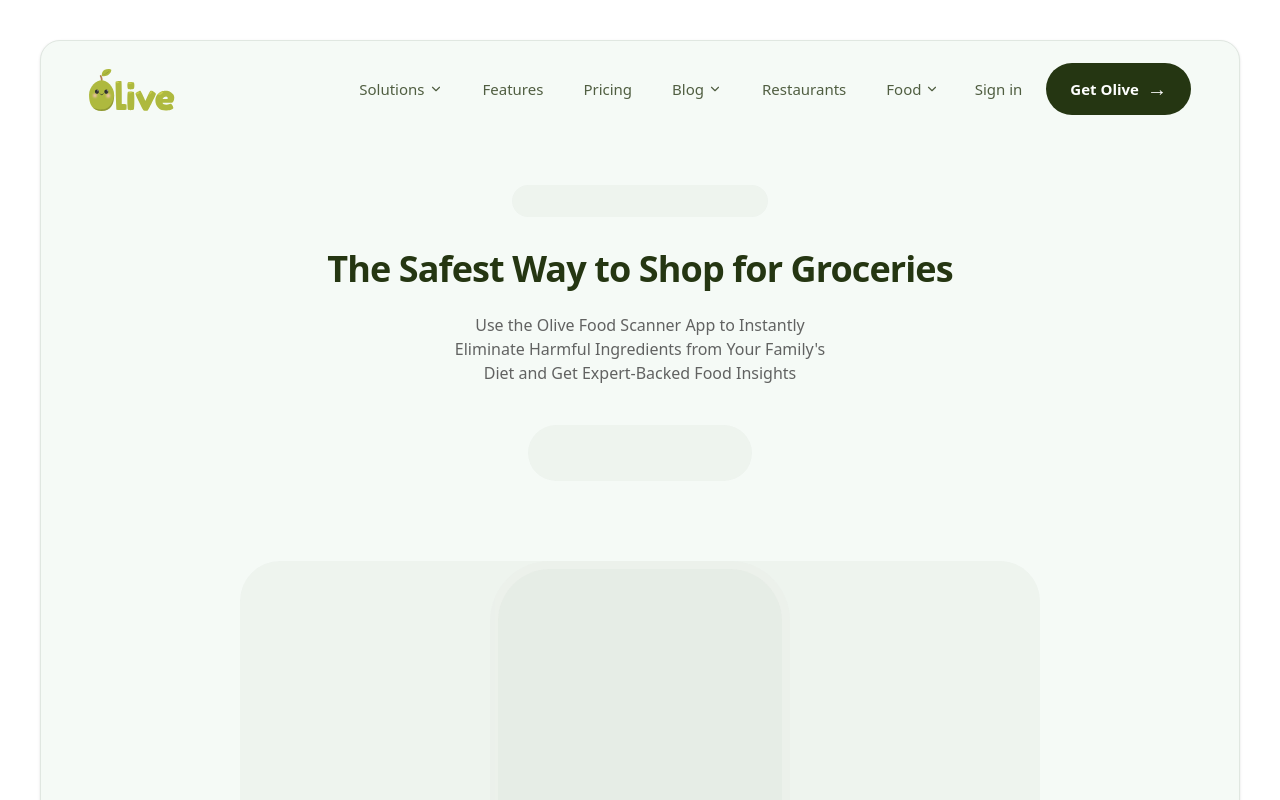
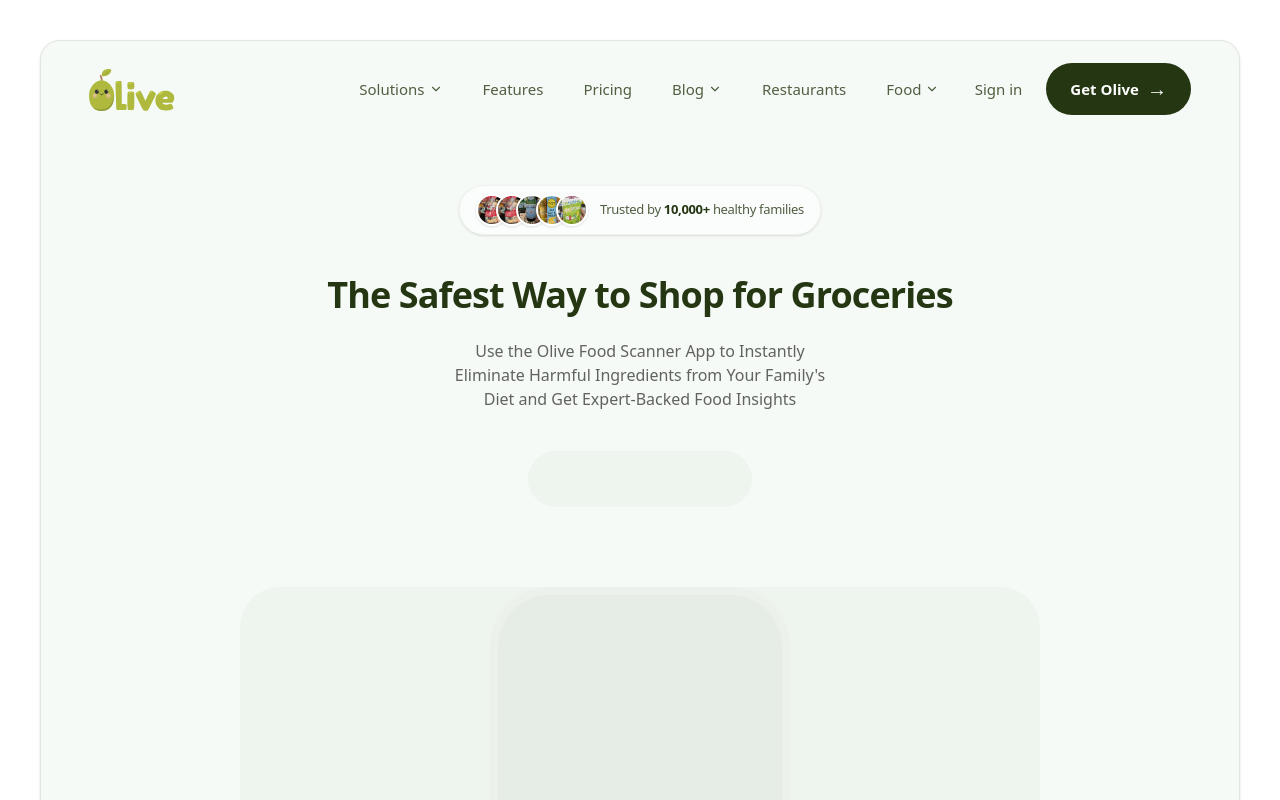
Before and after one commit to getabalewKemaw/oliveapp, a Next.js app: page / in a window 1280 px wide. Shown: the top 800 px of the page. Built offline with nearby package versions, Linux system fonts and the light colour scheme.

Commit message:
feat: add social proof TrustedBy component with avatar stack

```diff
--- a/src/app/page.tsx
+++ b/src/app/page.tsx
@@ -1,4 +1,5 @@
 import { Navbar } from "@/components/Navbar/Navbar";
+import { TrustedBy } from "@/components/Hero/TrustedBy";
 
 export default function Home() {
   return (
@@ -13,7 +14,7 @@
         <main className="flex-1 flex flex-col items-center pt-12 px-12 text-center">
 
           {/* Trusted By Section */}
-          <div className="mb-8 w-64 h-8 bg-[#505E41]/5 rounded-full animate-pulse mx-auto" />
+          <TrustedBy />
 
           {/* Headline Section */}
           <div className="max-w-[672px] mx-auto mb-6">
--- /dev/null
+++ b/src/components/Hero/TrustedBy.tsx
@@ -0,0 +1,37 @@
+import Image from "next/image";
+
+const AVATARS = [
+  "/ImgAssets/image_1.png",
+  "/ImgAssets/image_3.png",
+  "/ImgAssets/image_5.png",
+  "/ImgAssets/image_7.png",
+  "/ImgAssets/image_9.png",
+];
+
+export const TrustedBy = () => {
+  return (
+    <div className="flex items-center gap-3 mb-10 bg-white/50 backdrop-blur-sm px-4 py-2 rounded-full border border-brand-primary/5 shadow-sm transition-all hover:scale-105 cursor-default">
+      {/* Avatar Stack */}
+      <div className="flex -space-x-3">
+        {AVATARS.map((src, i) => (
+          <div
+            key={i}
+            className="relative w-8 h-8 rounded-full border-2 border-white overflow-hidden shadow-sm"
+          >
+            <Image
+              src={src}
+              alt={`Happy User ${i + 1}`}
+              fill
+              className="object-cover"
+            />
+          </div>
+        ))}
+      </div>
+
+      {/* Social Proof Text */}
+      <span className="text-[13px] font-medium text-brand-hero tracking-tight">
+        Trusted by <span className="text-brand-primary font-bold">10,000+</span> healthy families
+      </span>
+    </div>
+  );
+};
```
